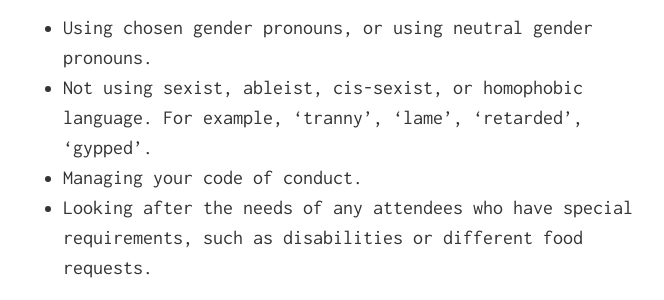
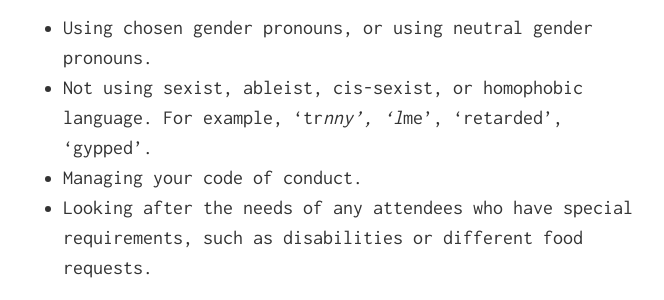
Before and after one commit to hopperfund/events, a Jekyll site: the page built from index.md, in a window 1280 px wide and 900 px high, scrolled down 21794 px. Shown: the part 183-483 px from the top of the window, without its empty margins (307-971 px from the left). Built offline with Jekyll 4.4.1, drawn with Linux system fonts in a browser that asks for light colours.

Commit message:
*ing out some words.

```diff
--- a/index.md
+++ b/index.md
@@ -401,7 +401,7 @@ If you can't cater for all sizes, provide an alternative - give a lot of notice
 Your staff should all be trained on the basics, including:
 
 - Using chosen gender pronouns, or using neutral gender pronouns.
-- Not using sexist, ableist, cis-sexist, or homophobic language. For example, 'tranny', 'lame', 'retarded', 'gypped'.
+- Not using sexist, ableist, cis-sexist, or homophobic language. For example, 'tr*nny', 'l*me', 'retarded', 'gypped'.
 - Managing your code of conduct.
 - Looking after the needs of any attendees who have special requirements, such as disabilities or different food requests.
 
```
